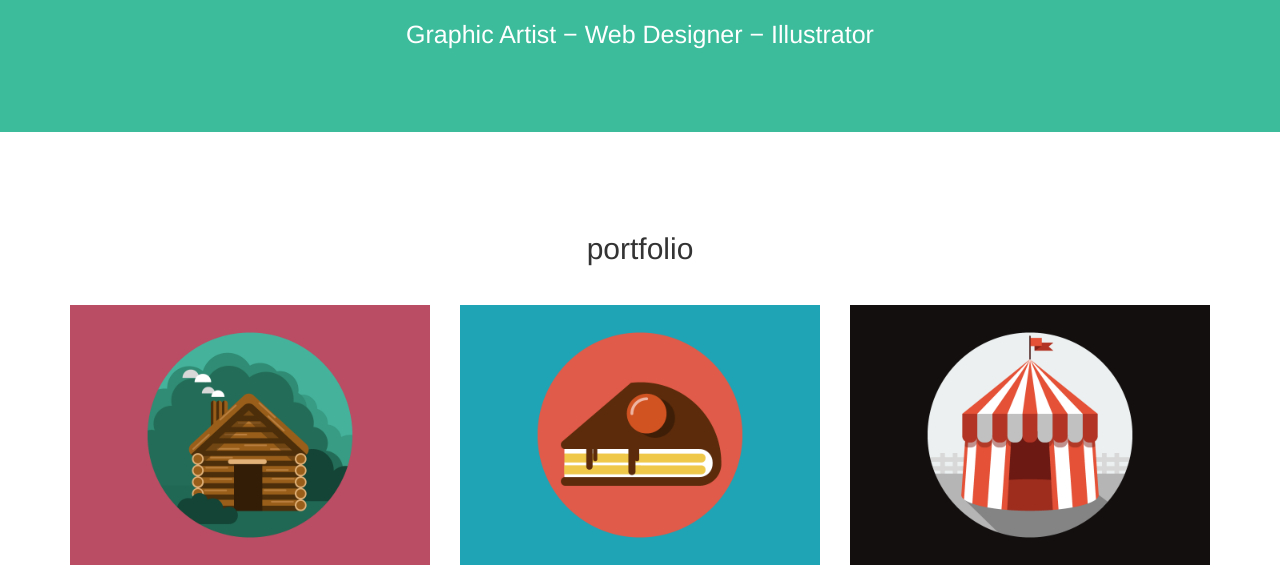
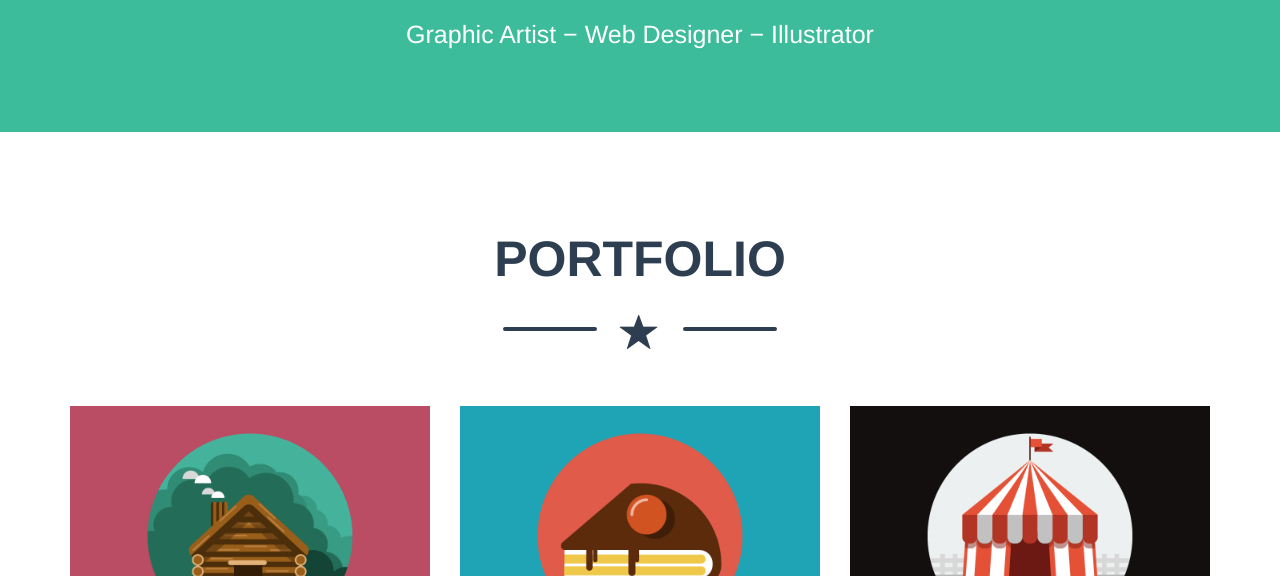
Before and after one commit to FreekAlberti/html-css-bootstrap-freelancer, a plain HTML site: page index.html in a window 1280 px wide. Shown: the part 634-1210 px from the top of the page. Drawn offline with nearby package versions, Linux system fonts and the light colour scheme.

Commit message:
Main sezione 1 WIP 2

```diff
--- a/css/style.css
+++ b/css/style.css
@@ -108,7 +108,7 @@
   display: inline-block;
   max-width: 90px;
   width: 20%;
-  border: 2px solid white;
+  border: 2px solid;
   border-radius: 5px;
 }
 .jumbo-contenuto p {
@@ -130,10 +130,21 @@
 .box-portfolio img {
   width: 100%;
 }
+.testo-main {
+  color: #2D3E50;
+}
+.testo-main h2 {
+  text-transform: uppercase;
+  font-size: 35px;
+  font-weight: bold;
+}
 
 
 @media screen and (min-width: 992px) {
   .start-btn {
     font-size: 25px;
   }
+  .testo-main h2 {
+    font-size: 50px;
+  }
 }
--- a/index.html
+++ b/index.html
@@ -61,7 +61,14 @@
       <section class="p-top-bottom-80">
         <div class="container">
           <div class="row">
-            <h2 class="text-center col-lg-12 col-sm-12 col-xs-12">portfolio</h2>
+            <div class="testo-main text-center col-lg-12 col-sm-12 col-xs-12">
+              <h2>portfolio</h2>
+              <div class="ghirigori">
+                <hr>
+                <div class="glyphicon glyphicon-star stella"></div>
+                <hr>
+              </div>
+            </div>
             <div class="col-md-4 col-sm-6 col-xs-12">
               <div class="box-portfolio">
                 <img src="img/cabin.png" alt="Casa">
```
